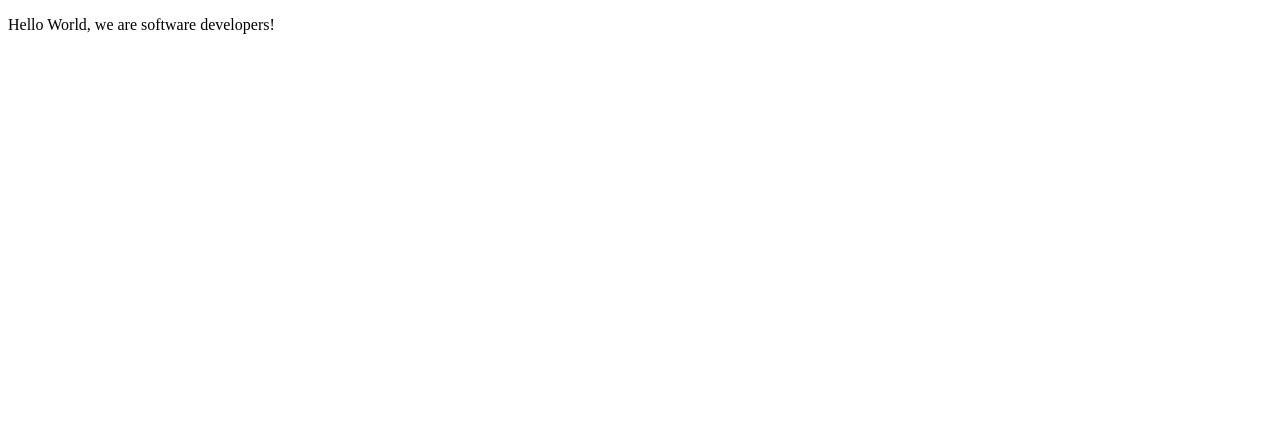
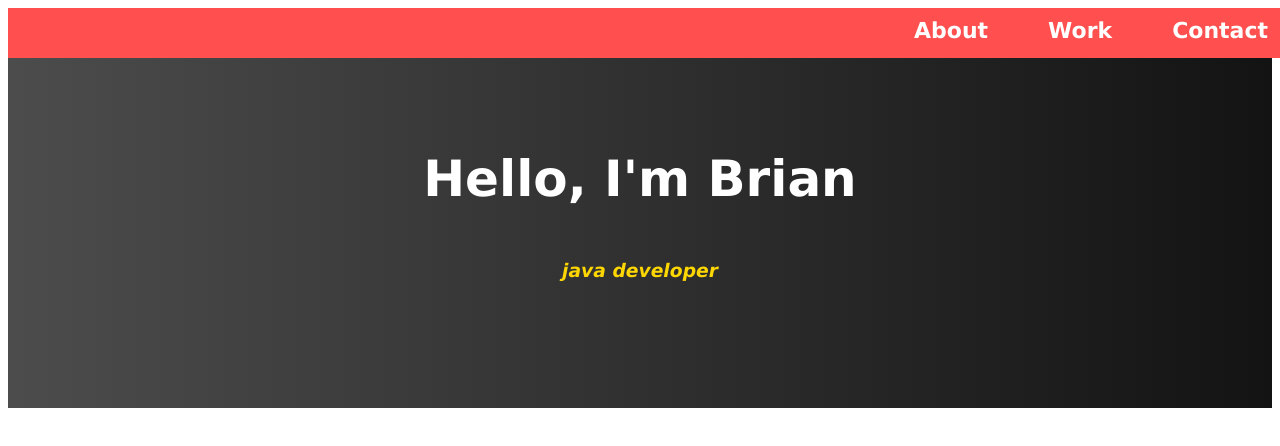
Before and after one commit to imahnama/First-Project, a plain HTML site: page index.html in a window 1280 px wide. Drawn offline with Linux system fonts and the light colour scheme.

Commit message:
2 features 3 tests

```diff
--- a/css/style.css
+++ b/css/style.css
@@ -0,0 +1,50 @@
+/* nav section*/
+a{
+    text-decoration: none;
+    color: white;
+}
+ul{
+    list-style: none;
+    margin-right: 100px;
+}
+li{
+    font-family: Verdana, Geneva, Tahoma, sans-serif;
+    font-size: 22px;
+    padding-right: 10px;
+    margin-right: 50px;
+    margin-top: 10px;
+    font-weight: bold;
+}
+.navigation{
+    margin: 0px;
+    height: 50px;
+    width:100%;
+    display: flex;
+    background-color: #ff4f4f;
+    position: fixed;
+    z-index:10;
+    justify-content: flex-end;
+}
+/* intro section */
+.intro{
+    display: flex;
+    flex-direction: column;
+    justify-content: center;
+    text-align: center;
+    height: 50vh;
+    width: 100%;
+    background-color: black;
+    background: linear-gradient(to right, rgba(76,76,76,1) 0%, rgba(62,62,62,1) 25%, rgba(19,19,19,1) 100%);
+    color:white;
+}
+
+.intro h1{
+    font-weight: bold;
+    font-size: 50px;
+    font-family: Verdana, Geneva, Tahoma, sans-serif;
+}
+.intro h3{
+    font-family: Verdana, Geneva, Tahoma, sans-serif;
+    font-style: italic;
+    color: gold;
+}
--- a/index.html
+++ b/index.html
@@ -7,10 +7,21 @@
   </head>
 
   <body>
-
-     <p>Hello World, we are software developers!</p>
     <script src="https://cdn.freecodecamp.org/testable-projects-fcc/v1/bundle.js"></script>
-
+    <div>
+    <nav>
+      <ul class="navigation">
+        <li id="about"><a href="#about">About</a></li>
+        <li id="work"><a href="#work">Work</a></li>
+        <li id="contact"><a href="#contact">Contact</a></li>
+      </ul>
+    </nav>
+  </div>
+    </ul>
+    <div class="intro" id="welcome-section">
+      <h1>Hello, I'm Brian</h1>
+      <h3>java developer</h3>
+    </div>
     <!--
 
     Hello Camper!
```
